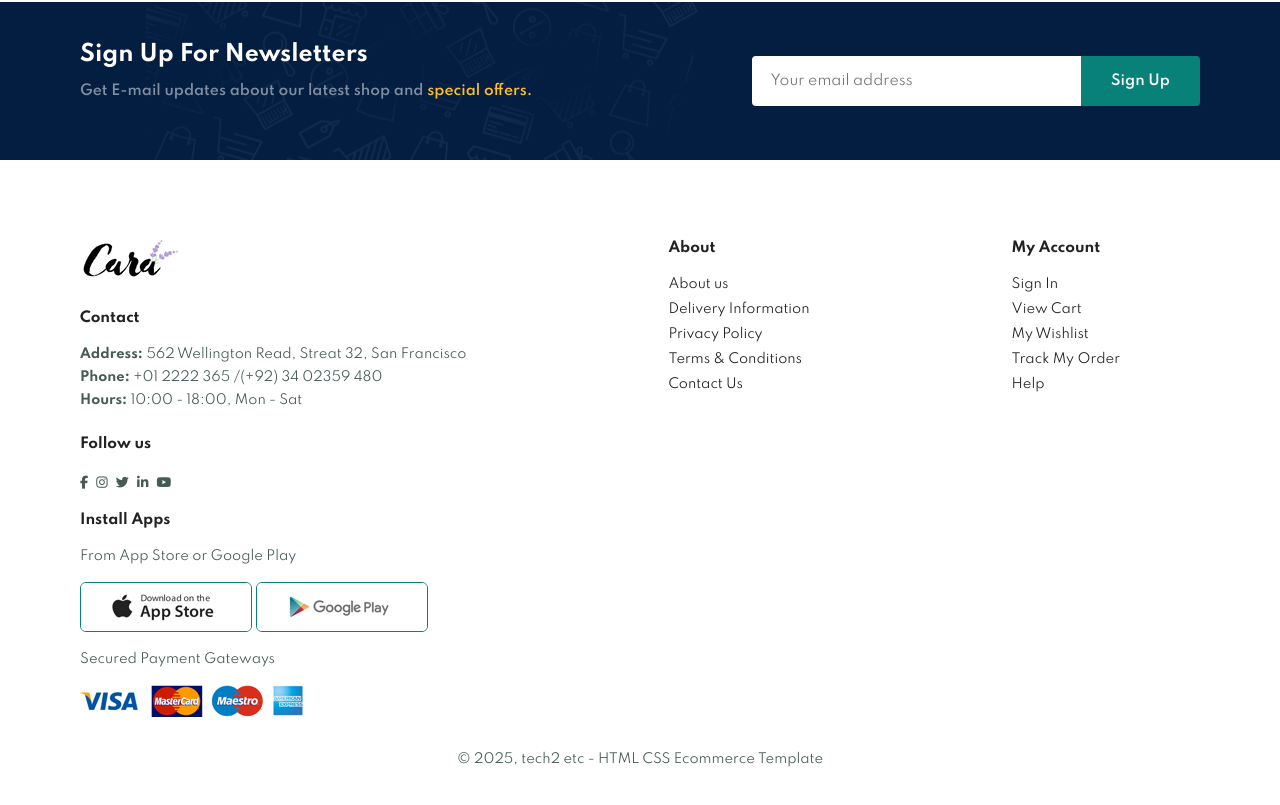
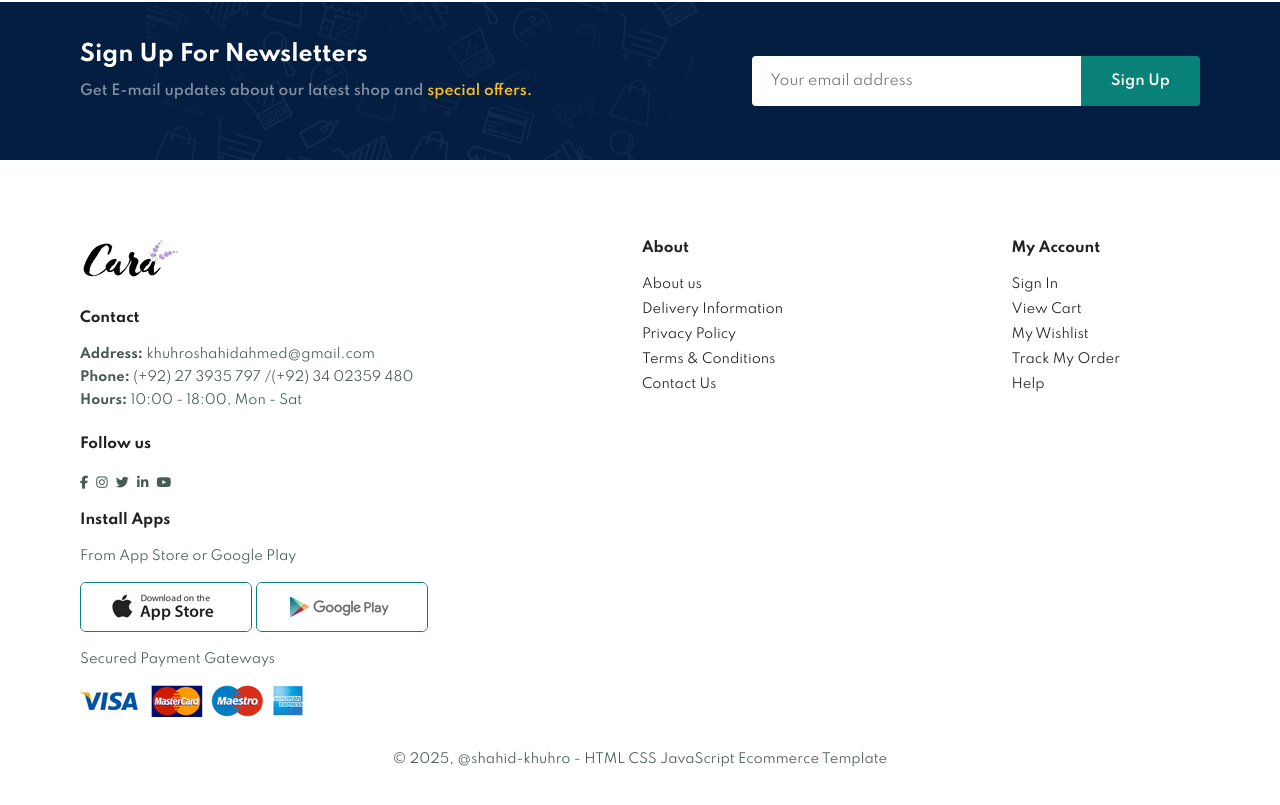
Before and after one commit to khuhro111/my-website, a plain HTML site: page contact.html in a window 1280 px wide. Shown: the part 1590-2395 px from the top of the page. Drawn offline with Linux system fonts and the light colour scheme.

Commit message:
Update contact.html

```diff
--- a/contact.html
+++ b/contact.html
@@ -117,9 +117,8 @@
             <div class="col">
                 <img class="logo" src="img/logo.png" alt>
                 <h4>Contact</h4>
-                <p><strong>Address: </strong> 562 Wellington Read, Streat 32,
-                    San Francisco</p>
-                <p><strong>Phone: </strong> +01 2222 365 /(+92) 34 02359 480</p>
+                <p><strong>Address: </strong> khuhroshahidahmed@gmail.com</p>
+                <p><strong>Phone: </strong> (+92) 27 3935 797 /(+92) 34 02359 480</p>
                 <p><strong>Hours: </strong> 10:00 - 18:00, Mon - Sat</p>
                 <div class="follow">
                     <h4>Follow us</h4>
@@ -160,7 +159,7 @@
             </div>
 
             <div class="copyright">
-                <p>&copy; 2025, tech2 etc - HTML CSS Ecommerce Template</p>
+                <p>&copy; 2025, @shahid-khuhro - HTML CSS JavaScript Ecommerce Template</p>
             </div>
         </footer>
 
```
